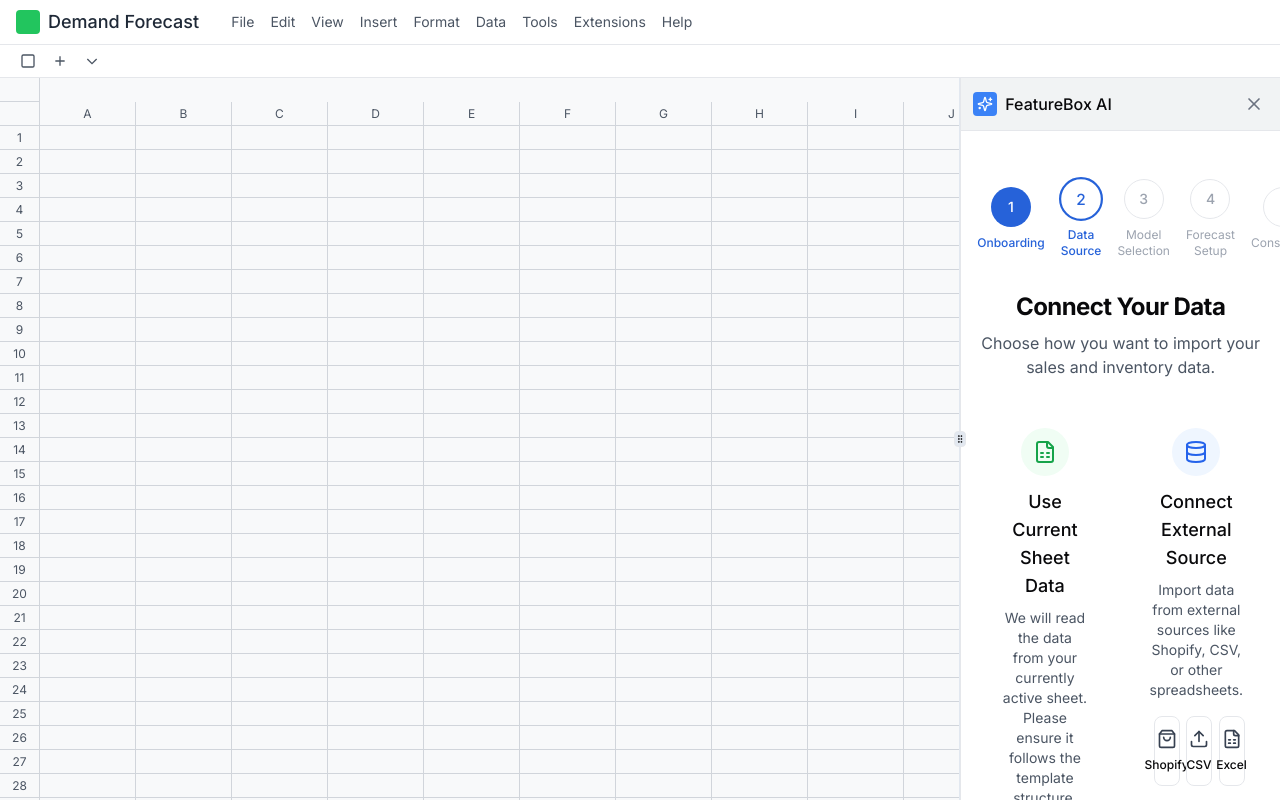
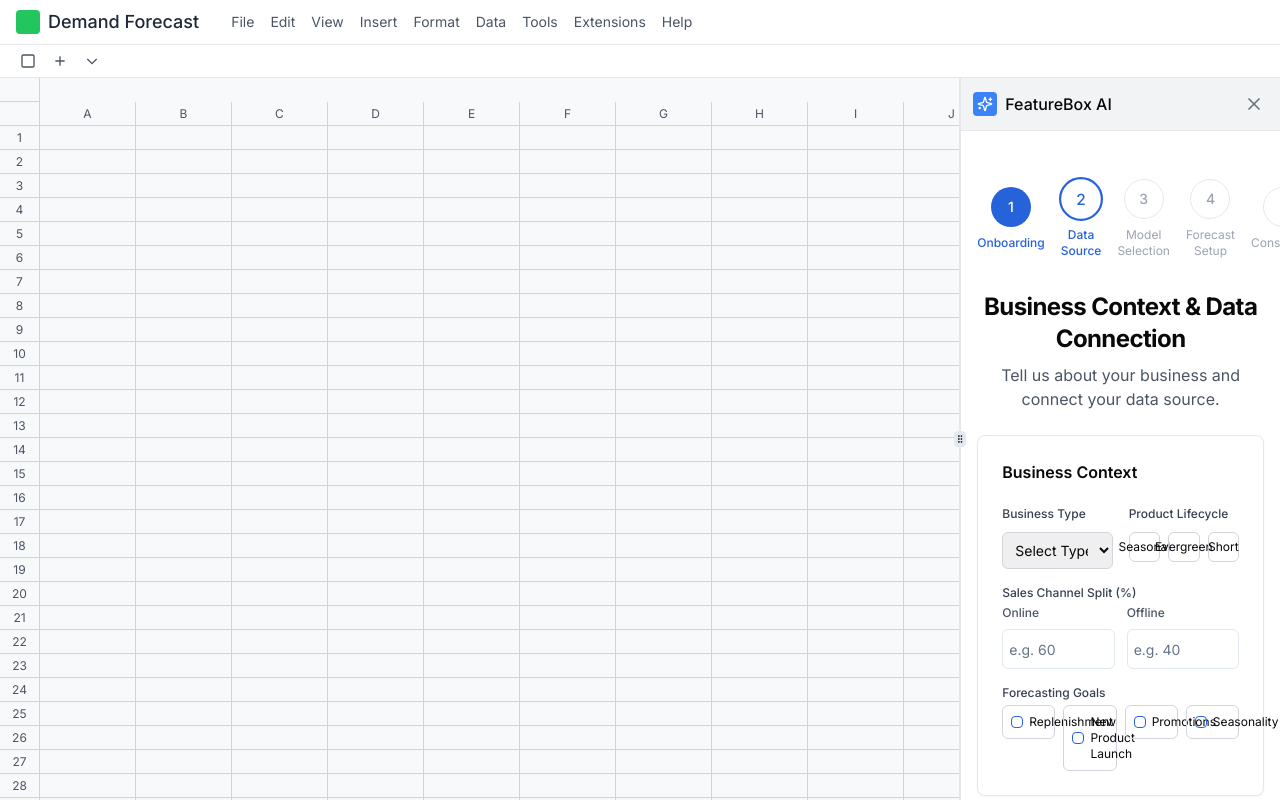
Before and after one commit to saisuprajamalla/demand-dash-creator-83, a React (Vite) app: page /data-source in a window 1280 px wide. Built offline with nearby package versions, Linux system fonts and the light colour scheme.

Commit message:
Refactor data connection and context
Restructure the data connection and business context screen based on the new design.

```diff
--- a/package.json
+++ b/package.json
@@ -11,7 +11,7 @@
     "preview": "vite preview"
   },
   "dependencies": {
-    "@hookform/resolvers": "^3.9.0",
+    "@hookform/resolvers": "^3.10.0",
     "@radix-ui/react-accordion": "^1.2.0",
     "@radix-ui/react-alert-dialog": "^1.1.1",
     "@radix-ui/react-aspect-ratio": "^1.1.0",
@@ -52,7 +52,7 @@
     "react": "^18.3.1",
     "react-day-picker": "^8.10.1",
     "react-dom": "^18.3.1",
-    "react-hook-form": "^7.53.0",
+    "react-hook-form": "^7.54.2",
     "react-resizable-panels": "^2.1.3",
     "react-router-dom": "^6.26.2",
     "recharts": "^2.12.7",
@@ -60,7 +60,7 @@
     "tailwind-merge": "^2.5.2",
     "tailwindcss-animate": "^1.0.7",
     "vaul": "^0.9.3",
-    "zod": "^3.23.8"
+    "zod": "^3.24.2"
   },
   "devDependencies": {
     "@eslint/js": "^9.9.0",
--- a/src/components/data/DataSourceScreen.tsx
+++ b/src/components/data/DataSourceScreen.tsx
@@ -2,18 +2,64 @@
 import React, { useState } from 'react';
 import { motion } from 'framer-motion';
 import { useNavigate } from 'react-router-dom';
-import { Database, Upload, FileSpreadsheet, ShoppingBag, ArrowLeft, Download } from 'lucide-react';
+import { Database, Upload, FileSpreadsheet, ShoppingBag, ArrowLeft, Download, ArrowRight } from 'lucide-react';
 import GlassMorphCard from '../ui/GlassMorphCard';
 import ProgressIndicator from '../ui/ProgressIndicator';
 import { staggerContainer, staggerItem } from '@/utils/transitions';
 import AIAnnotation from '@/components/ui/AIAnnotation';
+import { Card, CardContent } from '@/components/ui/card';
+import { Checkbox } from '@/components/ui/checkbox';
+import { Input } from '@/components/ui/input';
+import { Button } from '@/components/ui/button';
+import { RadioGroup, RadioGroupItem } from '@/components/ui/radio-group';
+import { Form, FormControl, FormField, FormItem, FormLabel } from '@/components/ui/form';
+import { useForm } from 'react-hook-form';
+import { zodResolver } from '@hookform/resolvers/zod';
+import { z } from 'zod';
 
 const steps = ["Onboarding", "Data Source", "Model Selection", "Forecast Setup", "Constraints", "Dashboard"];
+
+// Define the form schema
+const formSchema = z.object({
+  businessType: z.string().min(1, { message: "Please select a business type" }),
+  productLifecycle: z.string().min(1, { message: "Please select a product lifecycle" }),
+  salesChannels: z.object({
+    online: z.string().refine(val => !val || !isNaN(Number(val)), { message: "Must be a number" }),
+    offline: z.string().refine(val => !val || !isNaN(Number(val)), { message: "Must be a number" }),
+  }),
+  forecastingGoals: z.object({
+    replenishment: z.boolean().default(false),
+    newProduct: z.boolean().default(false),
+    promotions: z.boolean().default(false),
+    seasonality: z.boolean().default(false)
+  })
+});
+
+type FormValues = z.infer<typeof formSchema>;
 
 const DataSourceScreen: React.FC = () => {
   const navigate = useNavigate();
   const [selectedSource, setSelectedSource] = useState<string | null>(null);
   const [isUploading, setIsUploading] = useState(false);
+
+  // Initialize the form
+  const form = useForm<FormValues>({
+    resolver: zodResolver(formSchema),
+    defaultValues: {
+      businessType: '',
+      productLifecycle: '',
+      salesChannels: {
+        online: '',
+        offline: '',
+      },
+      forecastingGoals: {
+        replenishment: false,
+        newProduct: false,
+        promotions: false,
+        seasonality: false
+      }
+    }
+  });
 
   const handleSourceSelect = (source: string) => {
     setSelectedSource(source);
@@ -32,7 +78,10 @@ const DataSourceScreen: React.FC = () => {
   };
 
   const handleContinue = () => {
+    form.handleSubmit((data) => {
+      console.log('Form data:', data);
       navigate('/model-selection');
+    })();
   };
 
   return (
@@ -45,10 +94,162 @@ const DataSourceScreen: React.FC = () => {
         animate={{ opacity: 1, y: 0 }}
         transition={{ duration: 0.5 }}
       >
-        <h1 className="text-2xl font-bold tracking-tight mb-2">Connect Your Data</h1>
-        <p className="text-gray-600">Choose how you want to import your sales and inventory data.</p>
+        <h1 className="text-2xl font-bold tracking-tight mb-2">Business Context & Data Connection</h1>
+        <p className="text-gray-600">Tell us about your business and connect your data source.</p>
       </motion.div>
 
+      <Form {...form}>
+        <form>
+          <Card className="mb-6">
+            <CardContent className="pt-6">
+              <h2 className="text-base font-semibold mb-4">Business Context</h2>
+
+              <div className="grid grid-cols-1 sm:grid-cols-2 gap-4 mb-4">
+                <FormField
+                  control={form.control}
+                  name="businessType"
+                  render={({ field }) => (
+                    <FormItem>
+                      <FormLabel className="text-xs font-medium text-gray-700">Business Type</FormLabel>
+                      <select
+                        className="w-full p-2 text-sm border border-gray-300 rounded-md focus:ring-2 focus:ring-blue-500 focus:outline-none"
+                        {...field}
+                      >
+                        <option value="">Select Type</option>
+                        <option value="apparel">Apparel</option>
+                        <option value="beauty">Beauty</option>
+                        <option value="electronics">Electronics</option>
+                        <option value="homeGoods">Home Goods</option>
+                        <option value="food">Food & Beverage</option>
+                        <option value="other">Other</option>
+                      </select>
+                    </FormItem>
+                  )}
+                />
+
+                <FormField
+                  control={form.control}
+                  name="productLifecycle"
+                  render={({ field }) => (
+                    <FormItem>
+                      <FormLabel className="text-xs font-medium text-gray-700">Product Lifecycle</FormLabel>
+                      <RadioGroup
+                        onValueChange={field.onChange}
+                        value={field.value}
+                        className="grid grid-cols-3 gap-2"
+                      >
+                        {['Seasonal', 'Evergreen', 'Short'].map((type) => (
+                          <FormItem key={type} className="flex items-center space-x-0">
+                            <label
+                              className={`flex items-center justify-center p-1.5 text-xs border rounded-md cursor-pointer transition-colors w-full ${
+                                field.value === type.toLowerCase()
+                                  ? 'bg-blue-50 border-blue-500 text-blue-700'
+                                  : 'border-gray-300 hover:bg-gray-50'
+                              }`}
+                            >
+                              <FormControl>
+                                <RadioGroupItem
+                                  value={type.toLowerCase()}
+                                  className="sr-only"
+                                />
+                              </FormControl>
+                              <span>{type}</span>
+                            </label>
+                          </FormItem>
+                        ))}
+                      </RadioGroup>
+                    </FormItem>
+                  )}
+                />
+              </div>
+
+              <div className="mb-4">
+                <FormLabel className="block text-xs font-medium text-gray-700 mb-1">Sales Channel Split (%)</FormLabel>
+                <div className="grid grid-cols-1 sm:grid-cols-2 gap-3">
+                  <FormField
+                    control={form.control}
+                    name="salesChannels.online"
+                    render={({ field }) => (
+                      <FormItem>
+                        <FormLabel className="block text-xs text-gray-600 mb-1">Online</FormLabel>
+                        <FormControl>
+                          <Input
+                            type="number"
+                            min="0"
+                            max="100"
+                            placeholder="e.g. 60"
+                            className="w-full p-1.5 text-sm"
+                            {...field}
+                          />
+                        </FormControl>
+                      </FormItem>
+                    )}
+                  />
+                  <FormField
+                    control={form.control}
+                    name="salesChannels.offline"
+                    render={({ field }) => (
+                      <FormItem>
+                        <FormLabel className="block text-xs text-gray-600 mb-1">Offline</FormLabel>
+                        <FormControl>
+                          <Input
+                            type="number"
+                            min="0"
+                            max="100"
+                            placeholder="e.g. 40"
+                            className="w-full p-1.5 text-sm"
+                            {...field}
+                          />
+                        </FormControl>
+                      </FormItem>
+                    )}
+                  />
+                </div>
+              </div>
+
+              <div>
+                <FormLabel className="block text-xs font-medium text-gray-700 mb-1">Forecasting Goals</FormLabel>
+                <div className="grid grid-cols-2 sm:grid-cols-4 gap-2">
+                  {[
+                    { id: 'replenishment', label: 'Replenishment' },
+                    { id: 'newProduct', label: 'New Product Launch' },
+                    { id: 'promotions', label: 'Promotions' },
+                    { id: 'seasonality', label: 'Seasonality' }
+                  ].map((goal) => (
+                    <FormField
+                      key={goal.id}
+                      control={form.control}
+                      name={`forecastingGoals.${goal.id}` as any}
+                      render={({ field }) => (
+                        <FormItem>
+                          <label
+                            className={`flex items-center p-2 text-xs border rounded-md cursor-pointer transition-colors ${
+                              field.value
+                                ? 'bg-blue-50 border-blue-500 text-blue-700'
+                                : 'border-gray-300 hover:bg-gray-50'
+                            }`}
+                          >
+                            <FormControl>
+                              <Checkbox
+                                checked={field.value}
+                                onCheckedChange={field.onChange}
+                                className="mr-1.5 h-3 w-3"
+                              />
+                            </FormControl>
+                            <span className="text-xs">{goal.label}</span>
+                          </label>
+                        </FormItem>
+                      )}
+                    />
+                  ))}
+                </div>
+              </div>
+            </CardContent>
+          </Card>
+        </form>
+      </Form>
+
+      <h2 className="text-lg font-semibold mb-4">Connect Your Data</h2>
       <motion.div
         className="grid grid-cols-1 md:grid-cols-2 gap-4 mb-6"
         variants={staggerContainer}
@@ -60,7 +261,7 @@ const DataSourceScreen: React.FC = () => {
             className={`h-full ${selectedSource === 'sheets' ? 'ring-2 ring-primary' : ''}`}
             onClick={() => handleSourceSelect('sheets')}
           >
-            <div className="flex flex-col items-center text-center h-full">
+            <div className="flex flex-col items-center text-center h-full p-4">
               <div className="w-12 h-12 bg-green-50 text-green-600 rounded-full flex items-center justify-center mb-3">
                 <FileSpreadsheet size={24} />
               </div>
@@ -83,7 +284,7 @@ const DataSourceScreen: React.FC = () => {
             onClick={() => {}}
             hover={false}
           >
-            <div className="flex flex-col h-full">
+            <div className="flex flex-col h-full p-4">
               <div className="flex flex-col items-center text-center mb-4">
                 <div className="w-12 h-12 bg-blue-50 text-blue-600 rounded-full flex items-center justify-center mb-3">
                   <Database size={24} />
@@ -158,17 +359,9 @@ const DataSourceScreen: React.FC = () => {
         </motion.div>
       </motion.div>
 
-      <AIAnnotation title="AI Data Structure Analysis">
-        <GlassMorphCard className="mb-6" hover={false}>
-          <div className="flex items-start">
-            <div className="flex-shrink-0 mr-3">
-              <Download size={20} className="text-primary" />
-            </div>
-            <div>
-              <h3 className="text-base font-medium mb-2">Optimal Data Structure</h3>
-              <p className="text-gray-600 mb-3 text-sm">
-                Our AI will analyze your data to identify patterns and seasonality. For best results, include these columns:
-              </p>
+      <AIAnnotation title="Data Structure Information">
+        <div className="space-y-2">
+          <p className="text-sm">We'll automatically interpret your columns (SKU, sales, inventory) once data is connected.</p>
           <div className="grid grid-cols-2 md:grid-cols-4 gap-2 mb-3">
             {['SKU', 'Product Name', 'Category', 'Price', 'Cost', 'Daily Sales', 'Lead Time', 'Min Stock'].map((column) => (
               <div key={column} className="bg-gray-100 px-2 py-1 rounded-md text-xs">{column}</div>
@@ -179,30 +372,26 @@ const DataSourceScreen: React.FC = () => {
             Download Template
           </button>
         </div>
-          </div>
-        </GlassMorphCard>
       </AIAnnotation>
 
-      <div className="flex justify-between mt-4">
-        <motion.button
-          whileHover={{ scale: 1.02 }}
-          whileTap={{ scale: 0.98 }}
-          className="btn-outline flex items-center"
+      <div className="flex justify-between mt-6">
+        <Button
+          variant="outline"
           onClick={handleBack}
+          className="flex items-center gap-1"
         >
-          <ArrowLeft size={18} className="mr-2" />
+          <ArrowLeft size={16} />
           Back
-        </motion.button>
+        </Button>
 
-        <motion.button
-          whileHover={{ scale: 1.02 }}
-          whileTap={{ scale: 0.98 }}
-          className={`btn-primary ${!selectedSource ? 'opacity-50 cursor-not-allowed' : ''}`}
+        <Button
+          onClick={handleContinue}
+          className="flex items-center gap-1"
           disabled={!selectedSource}
-          onClick={handleContinue}
         >
-          Continue to Model Selection
-        </motion.button>
+          Next
+          <ArrowRight size={16} />
+        </Button>
       </div>
     </div>
   );
```
Also changed, not shown: 1 other file (tests, documents, lock files or other folders). Lines whose indentation alone changed are shown as unchanged.
